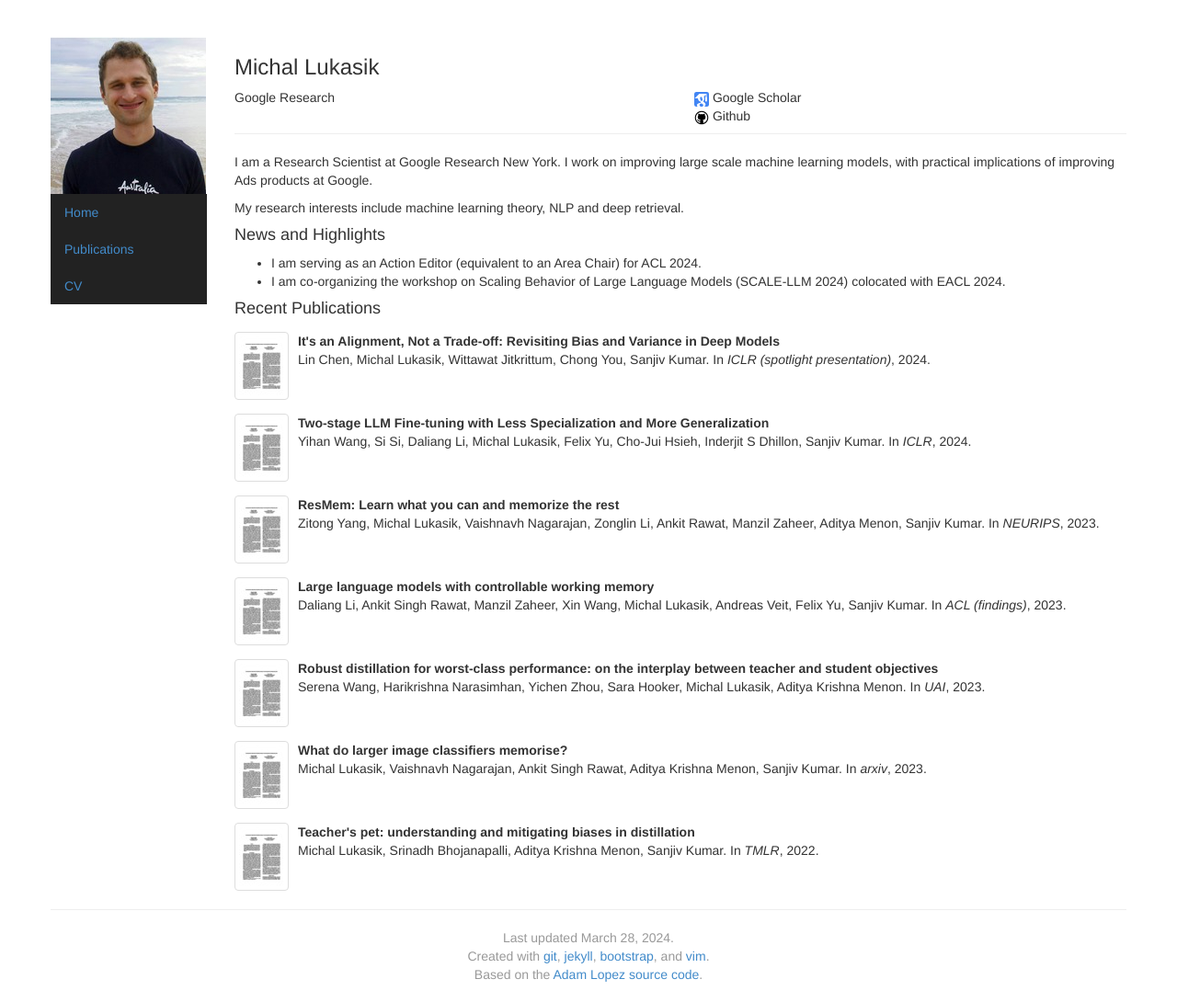
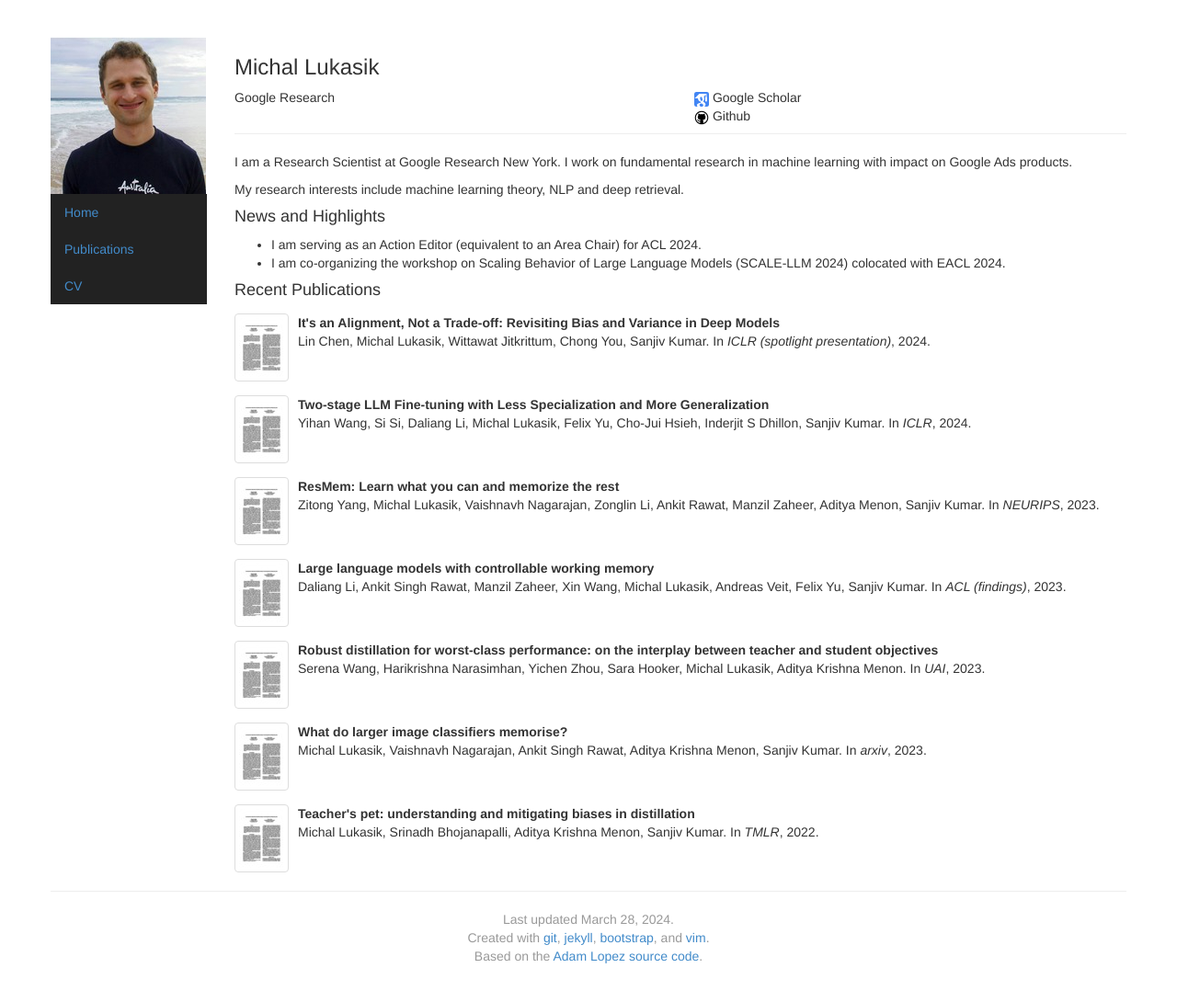
Before and after one commit to mlukasik/mlukasik.github.io, a Jekyll site: the page built from index.html, in a window 1280 px wide. Shown: the whole page at 92% size. Built offline with Jekyll 4.4.1, drawn with Linux system fonts in a browser that asks for light colours.

Commit message:
Update index.html

```diff
--- a/index.html
+++ b/index.html
@@ -33,7 +33,7 @@ news:
 </div>
 
 <p>
-I am a Research Scientist at Google Research New York. I work on improving large scale machine learning models, with practical implications of improving Ads products at Google.
+I am a Research Scientist at Google Research New York. I work on fundamental research in machine learning with impact on Google Ads products.
 </p>
 <p>
 My research interests include machine learning theory, NLP and deep retrieval.
```
